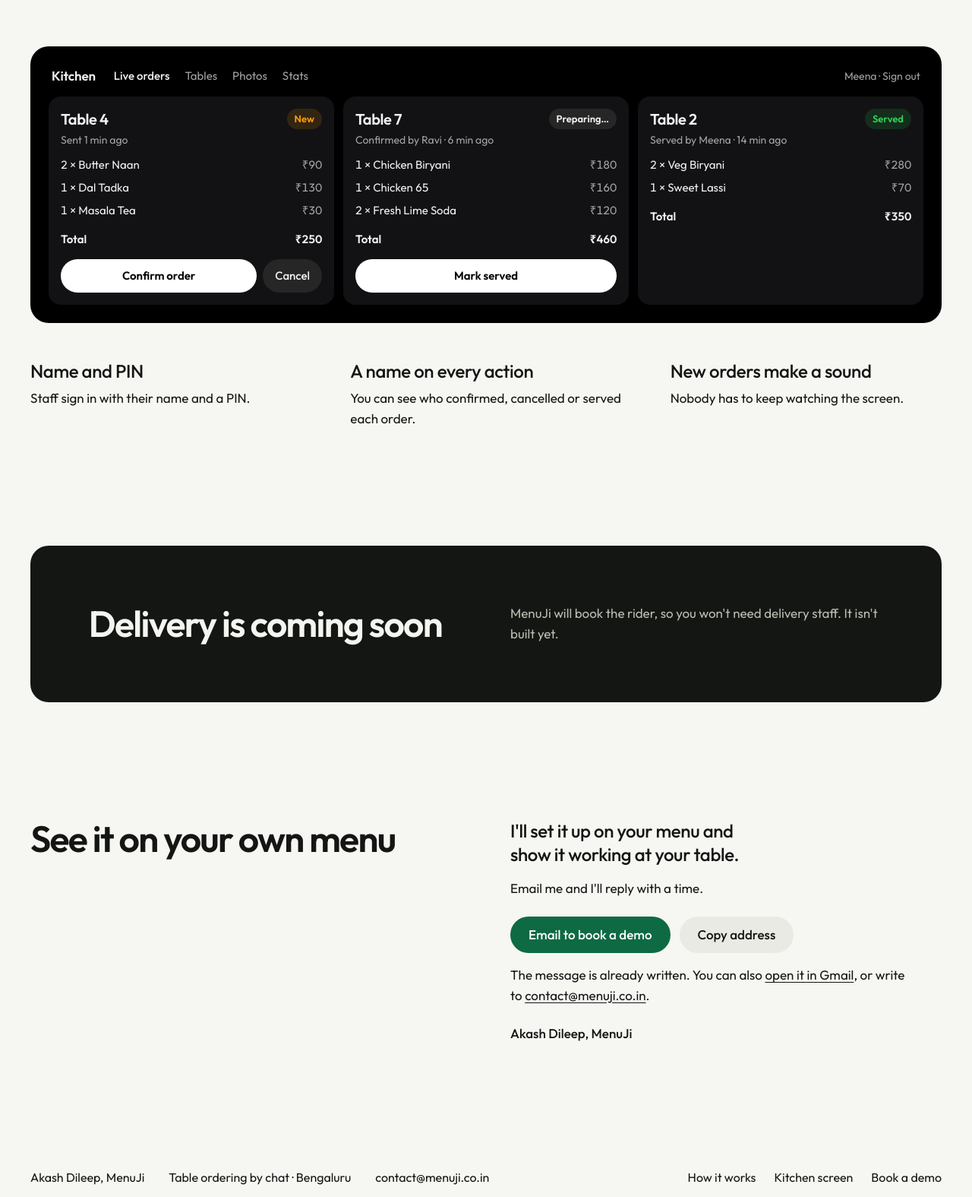
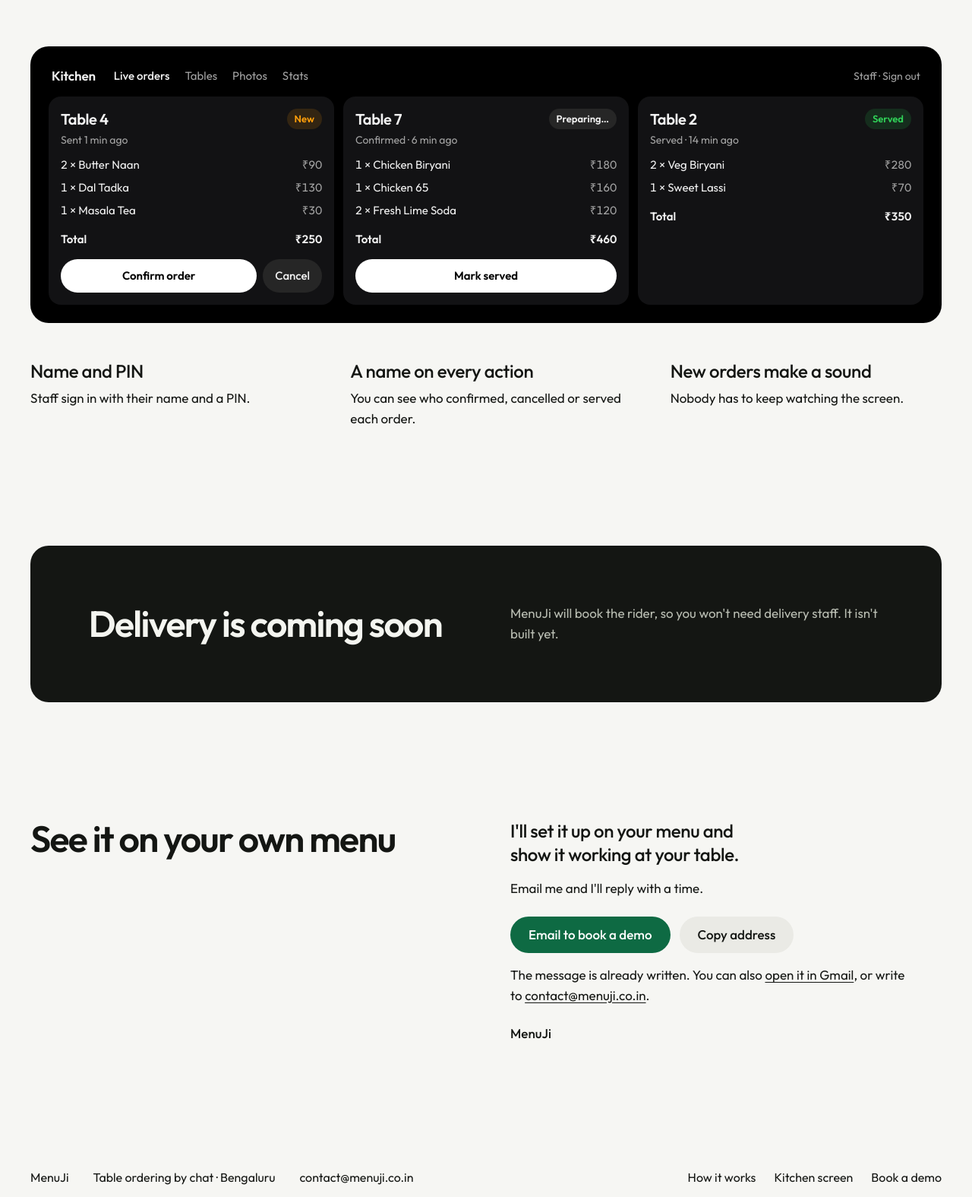
Before and after one commit to dpakash7/menuji-site, a plain HTML site: page index.html in a window 1280 px wide. Shown: the part 3351-4926 px from the top of the page at 76% size. Drawn offline with Linux system fonts and the light colour scheme.

Commit message:
Remove personal and sample staff names; contact is MenuJi and contact@menuji.co.in only
Co-Authored-By: Claude Opus 5.5 <noreply@anthropic.com>

```diff
--- a/index.html
+++ b/index.html
@@ -207,7 +207,7 @@
       <div class="kds-bar">
         <span class="ui-title">Kitchen</span>
         <span class="kds-tabs" aria-hidden="true"><b>Live orders</b><span>Tables</span><span>Photos</span><span>Stats</span></span>
-        <span class="kds-user">Meena · Sign out</span>
+        <span class="kds-user">Staff · Sign out</span>
       </div>
       <div class="tickets">
         <article class="ticket" data-state="new">
@@ -226,7 +226,7 @@
         </article>
         <article class="ticket" data-state="preparing">
           <header><h3>Table 7</h3><span class="status">Preparing…</span></header>
-          <p class="ticket-meta">Confirmed by Ravi · 6 min ago</p>
+          <p class="ticket-meta">Confirmed · 6 min ago</p>
           <ul>
             <li><span>1 × Chicken Biryani</span><span>₹180</span></li>
             <li><span>1 × Chicken 65</span><span>₹160</span></li>
@@ -239,7 +239,7 @@
         </article>
         <article class="ticket" data-state="served">
           <header><h3>Table 2</h3><span class="status">Served</span></header>
-          <p class="ticket-meta">Served by Meena · 14 min ago</p>
+          <p class="ticket-meta">Served · 14 min ago</p>
           <ul>
             <li><span>2 × Veg Biryani</span><span>₹280</span></li>
             <li><span>1 × Sweet Lassi</span><span>₹70</span></li>
@@ -282,7 +282,7 @@
         <button class="btn quiet js-only" type="button" data-copy="contact@menuji.co.in">Copy address</button>
       </div>
       <p class="mail-note rv" style="--i:4">The message is already written. You can also <a href="https://mail.google.com/mail/?view=cm&amp;fs=1&amp;to=contact%40menuji.co.in&amp;su=Demo%20request%20for%20MenuJi&amp;body=Hello%2C%0D%0A%0D%0AI%20would%20like%20to%20see%20MenuJi%20working%20on%20our%20menu.%20Please%20let%20me%20know%20a%20time%20for%20a%20demo.%0D%0A%0D%0ARestaurant%20name%3A%0D%0AArea%3A%0D%0APhone%20number%3A%0D%0ABest%20time%20to%20call%3A%0D%0A%0D%0AThank%20you." target="_blank" rel="noopener">open it in Gmail</a>, or write to <a href="mailto:contact@menuji.co.in">contact@menuji.co.in</a>.</p>
-      <p class="sign rv" style="--i:5">Akash Dileep, MenuJi</p>
+      <p class="sign rv" style="--i:5">MenuJi</p>
     </div>
   </section>
 
@@ -290,7 +290,7 @@
 
 <footer class="foot frame">
   <div class="foot-meta">
-    <p>Akash Dileep, MenuJi</p>
+    <p>MenuJi</p>
     <p>Table ordering by chat · Bengaluru</p>
     <p><a href="mailto:contact@menuji.co.in">contact@menuji.co.in</a></p>
     <nav aria-label="Footer">
--- a/script.js
+++ b/script.js
@@ -52,12 +52,12 @@
       if (t.dataset.state === "new") {
         t.dataset.state = "preparing";
         status.textContent = "Preparing…";
-        meta.textContent = "Confirmed by Meena · just now";
+        meta.textContent = "Confirmed · just now";
         btn.textContent = "Mark served";
       } else {
         t.dataset.state = "served";
         status.textContent = "Served";
-        meta.textContent = "Served by Meena · just now";
+        meta.textContent = "Served · just now";
         btn.parentElement.remove();
       }
     });
@@ -68,7 +68,7 @@
       const t = btn.closest(".ticket");
       t.dataset.state = "cancelled";
       t.querySelector(".status").textContent = "Cancelled";
-      t.querySelector(".ticket-meta").textContent = "Cancelled by Meena · just now";
+      t.querySelector(".ticket-meta").textContent = "Cancelled · just now";
       btn.parentElement.remove();
     });
   });
```
